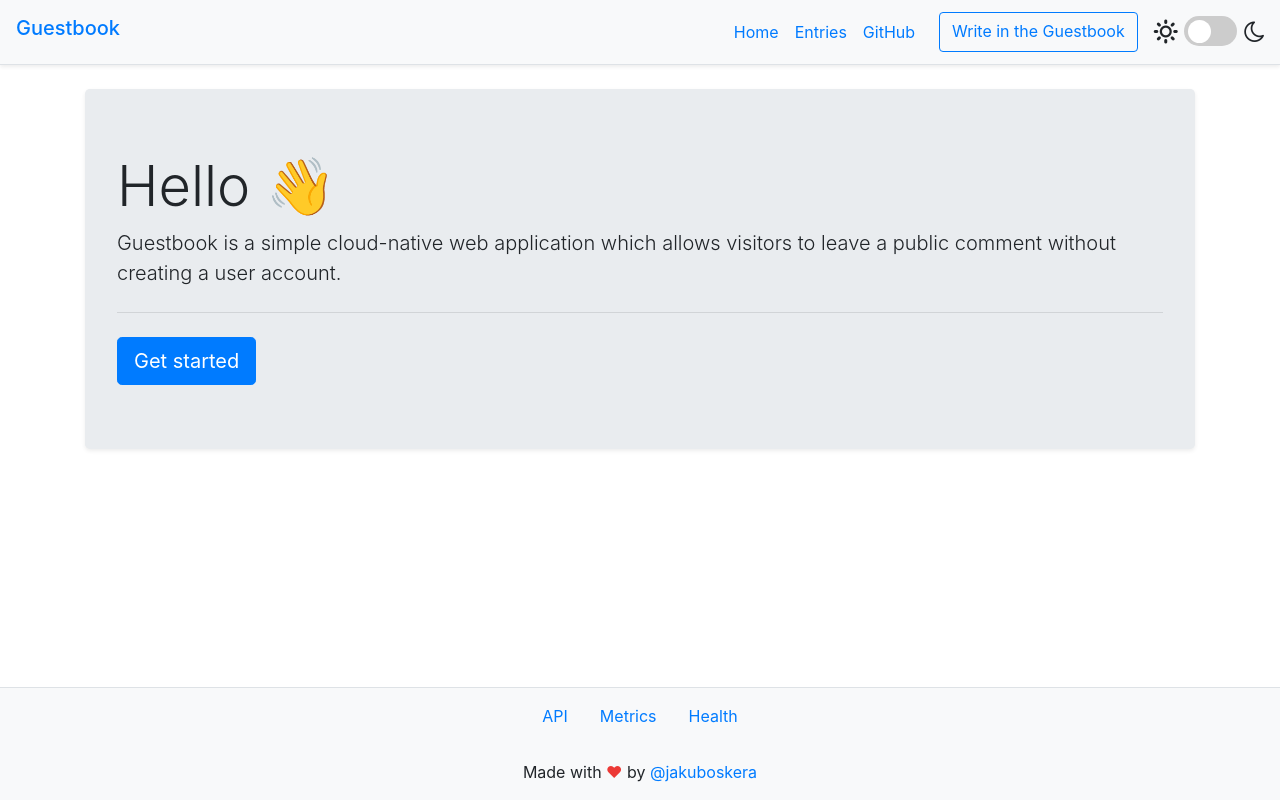
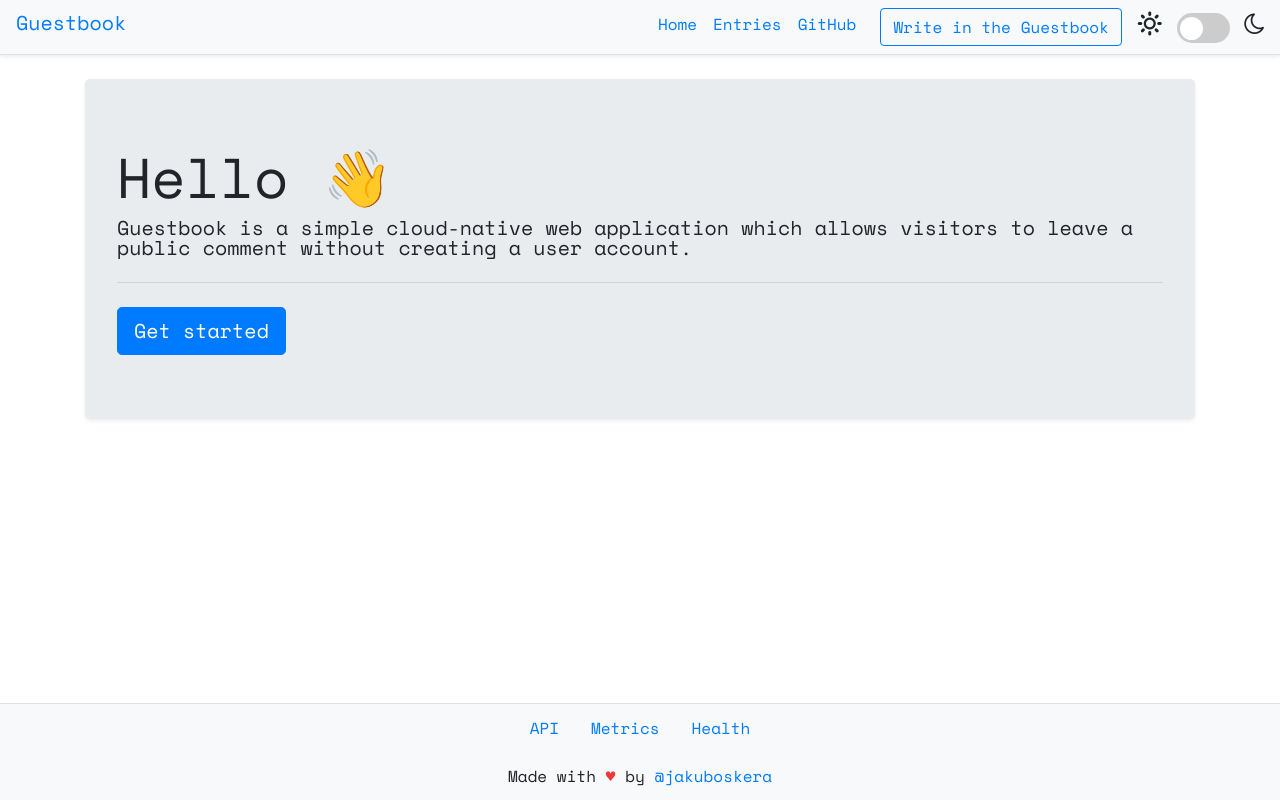
Before and after one commit to jakuboskera/guestbook, a Flask app: page / in a window 1280 px wide. Run offline with Flask 2, Linux system fonts and the light colour scheme; some libraries are stand-ins or nearby versions; some web fonts are replaced.

Commit message:
fix(app): use monospace font (#9)
Default font was not monospace which causing
that some ASCII picture in comments was
not generated correctly. Using monospace
font should solve this issue.

```diff
--- a/app/static/css/main.css
+++ b/app/static/css/main.css
@@ -1,3 +1,16 @@
+@font-face {
+    font-family: 'Cousine';
+    src: url('../fonts/SpaceMono-Regular.woff2') format('woff2'), /* Super Modern Browsers */
+    url('../fonts/SpaceMono-Regular.woff') format('woff'), /* Pretty Modern Browsers */
+    url('../fonts/SpaceMono-Regular.ttf') format('truetype')/* Safari, Android, iOS */
+}
+
+body.bootstrap,
+body.bootstrap-dark {
+    font-family: 'Cousine', monospace !important;
+    line-height: 1 !important;
+}
+
 .multiline {
     white-space: pre-wrap;
 }
```
Also changed, not shown: app/static/fonts/SpaceMono-Regular.ttf (added), app/static/fonts/SpaceMono-Regular.woff (added), app/static/fonts/SpaceMono-Regular.woff2 (added).
